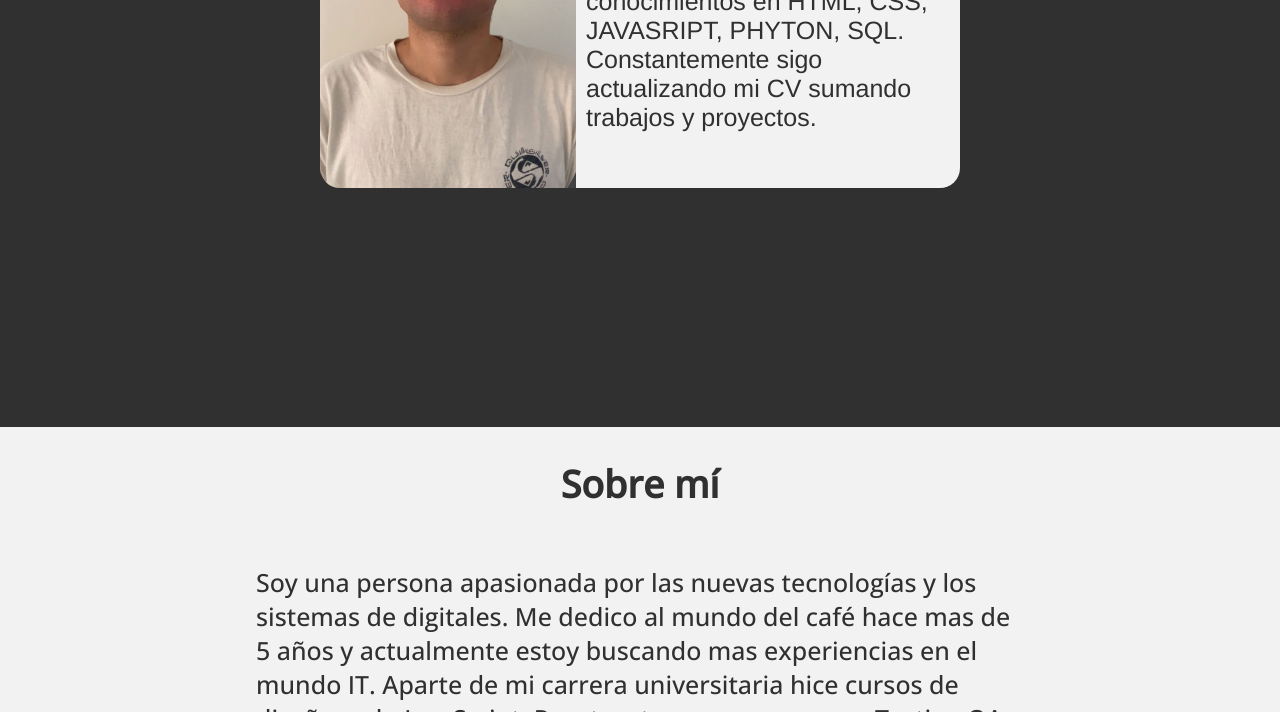
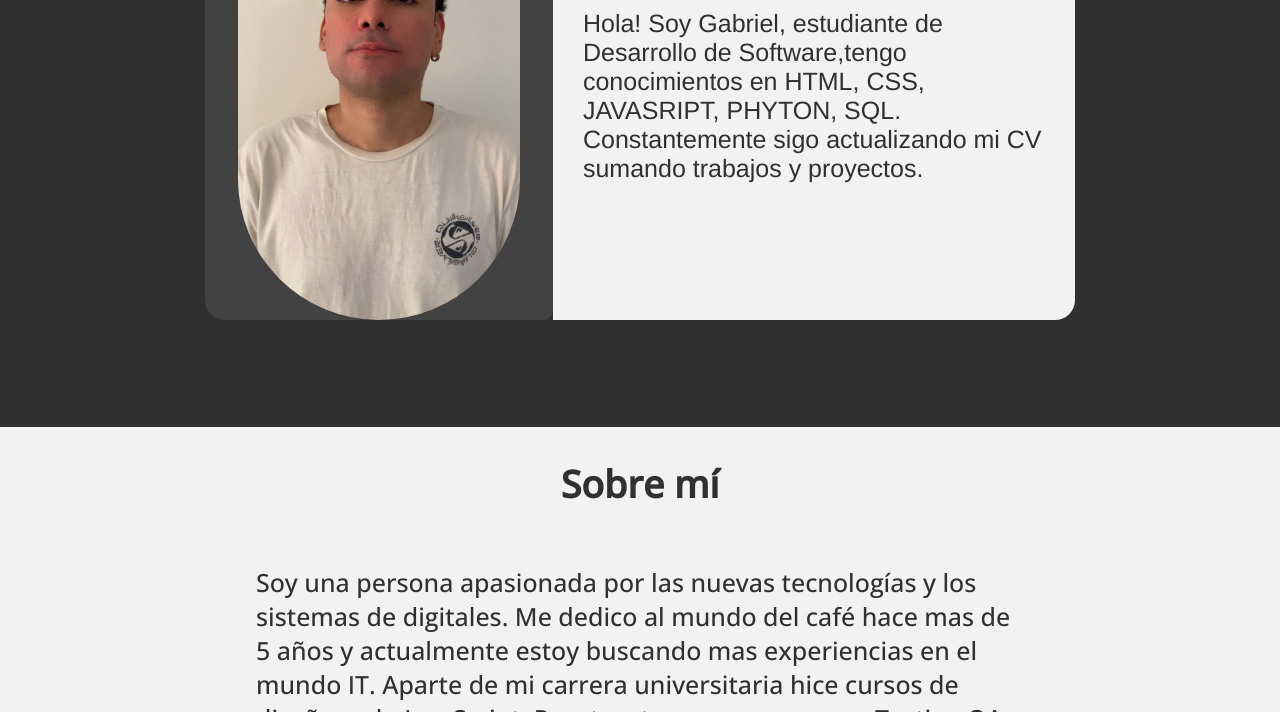
Before and after one commit to gabrielmaeso/portafolio-gm, a website: page index.html in a window 1280 px wide. Shown: the part 388-1100 px from the top of the page. Drawn offline with nearby package versions, Linux system fonts and the light colour scheme.

Commit message:
arreglos letras

```diff
--- a/estilos.css
+++ b/estilos.css
@@ -34,19 +34,23 @@ header{
 }
 .caja-central{
     margin-top: 10%;
-    width: 50%;
+    width: 68%;
     display: flex;
     flex-direction: row;
     border-radius: 20px;
     overflow: hidden;
-    height: 50%;
+    height: 68%;
 }
 .caja-cara{
     display: flex;
-    justify-content: center;
-    align-items: center;
-    width: 40%;
-    background-color: #424242;
+        justify-content: center;
+        align-items: center;
+        width: clamp(250px, 40%, 400px);
+        aspect-ratio: 1 / 1;
+        background-color: #424242;
+        color: white;
+        font-size: 1.2rem;
+        border-radius: 10px
 }
 .caja-presentacion{
     display: flex;
@@ -55,7 +59,7 @@ header{
     width: 70%;
     background-color: #F2F2F2;
     color: #303030;
-    padding: 10px;
+    padding: 30px;
 }
 
 .presentacion{
```
